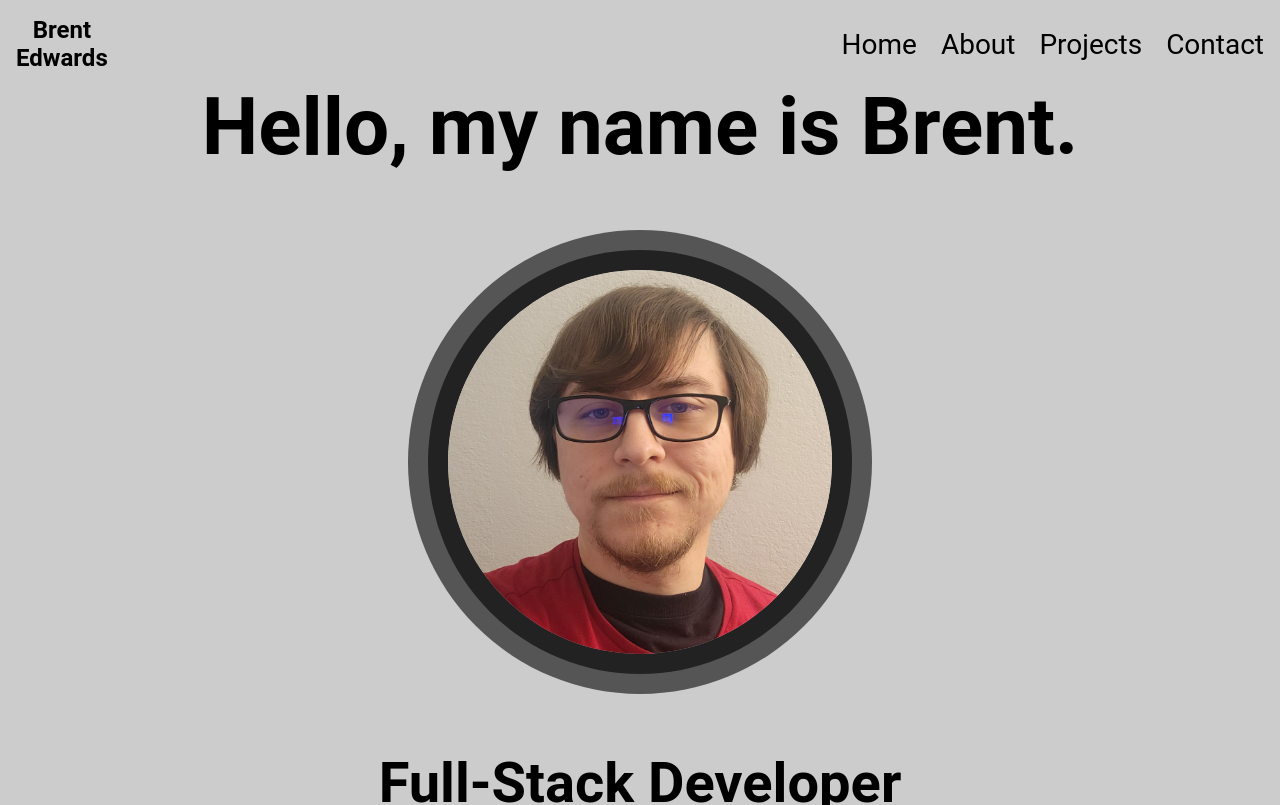
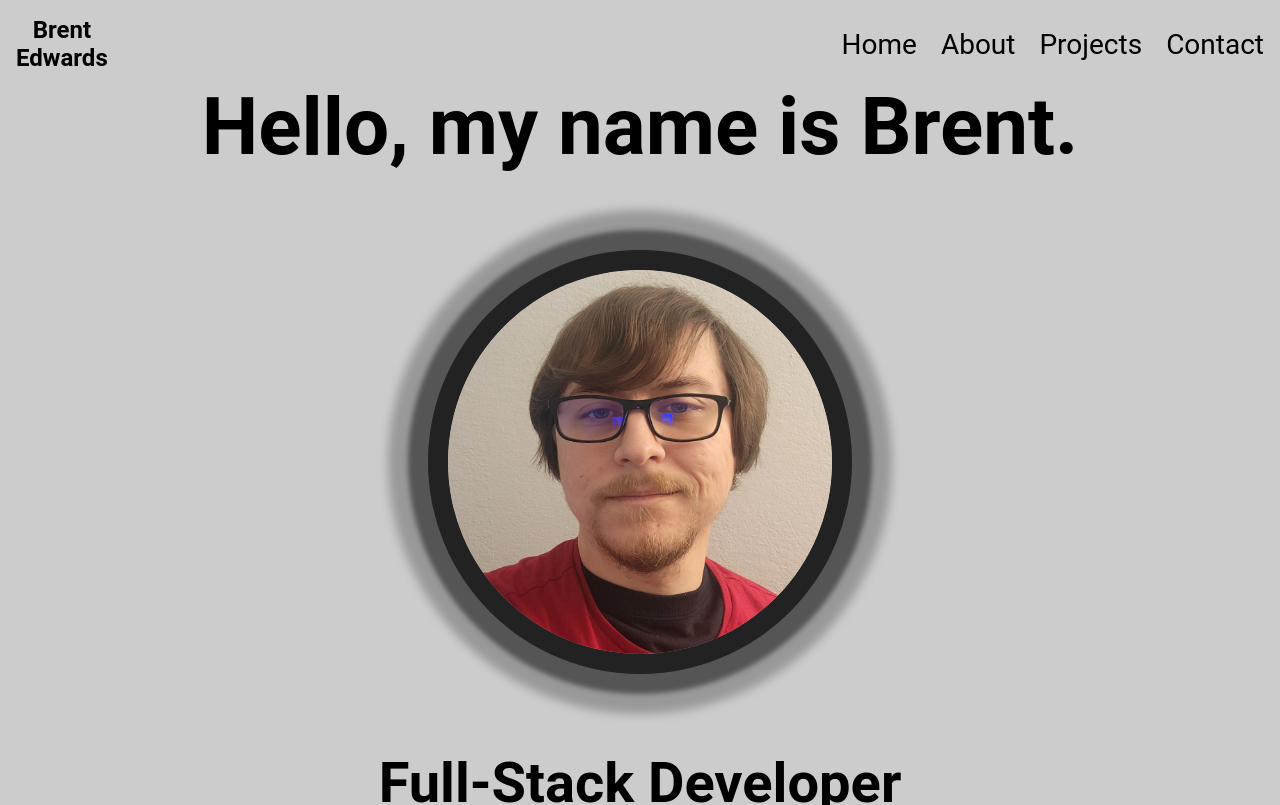
Before and after one commit to zirris512/my-portfolio, a React (Vite) app: page / in a window 1280 px wide. Shown: the top 805 px of the page. Built offline with nearby package versions, Linux system fonts and the light colour scheme.

Commit message:
add shadowing to hero image

```diff
--- a/src/Sections/HomeSection.module.scss
+++ b/src/Sections/HomeSection.module.scss
@@ -15,7 +15,7 @@
     align-items: center;
     width: min(calc(100% - 40vw), 30vmax);
     border-radius: 50%;
-    box-shadow: 0 0 0 20px #222, 0 0 0 40px #555;
+    box-shadow: 0 0 0 20px #222, 0 0 5px 40px #555, 0 0 10px 60px #999;
     aspect-ratio: 1;
     overflow: hidden;
 }
--- a/src/data/data.json
+++ b/src/data/data.json
@@ -71,7 +71,7 @@
             "github": "https://github.com/zirris512/Train_Schedule"
         },
         {
-            "id": 4,
+            "id": 5,
             "name": "Clicky Game",
             "description": "An app where the user tries to click on images that have not been previously clicked to increase their score. The goal is to achieve the highest score possible out of 12.",
             "technologies": ["HTML/CSS", "Javascript", "Reactjs", "Bootstrap"],
@@ -81,7 +81,7 @@
             "github": "https://github.com/zirris512/clicky-game"
         },
         {
-            "id": 4,
+            "id": 6,
             "name": "Manga Hub",
             "description": "An app where the user can search for their favorite anime or manga. The user can create an account or login to an existing account to add/remove favorites.",
             "technologies": [
```
